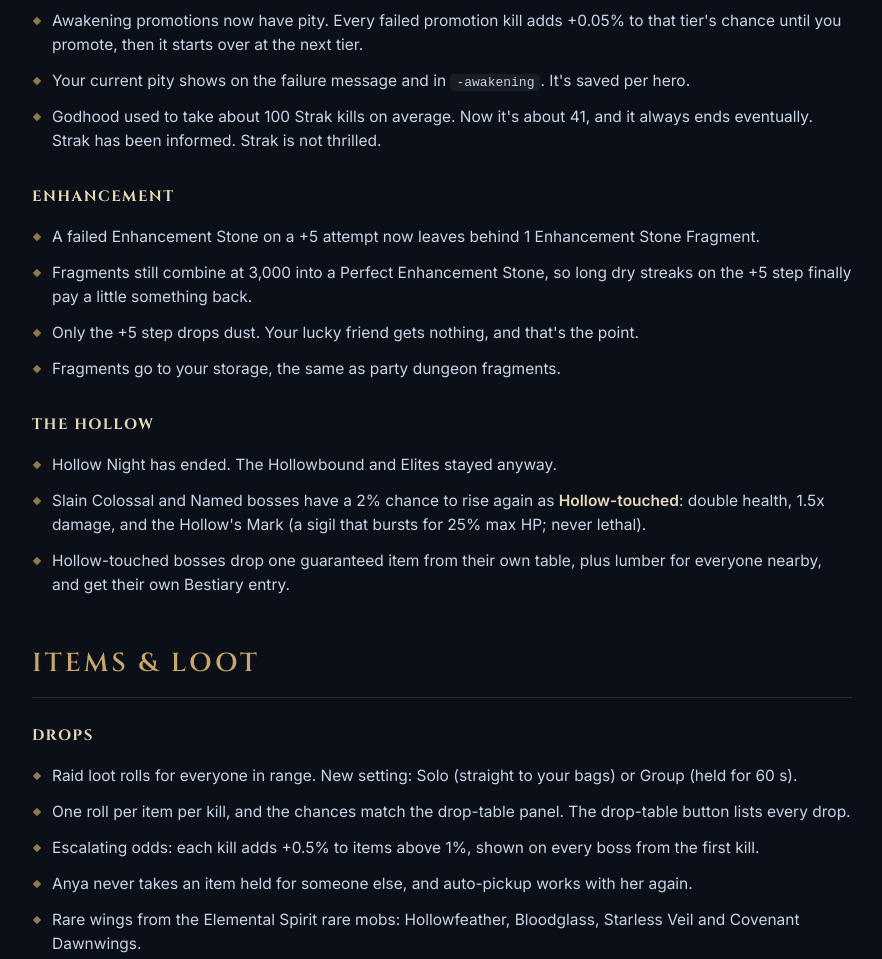
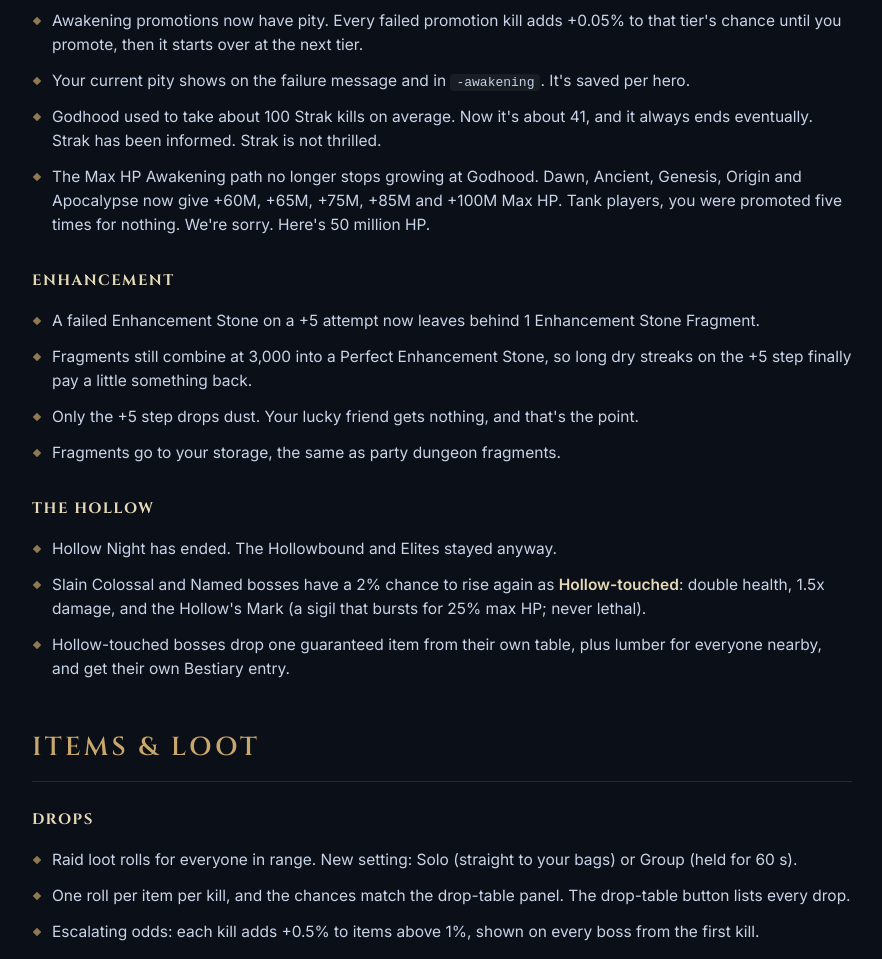
Before and after one commit to Echowrought/echowrought-site, a plain HTML site: page public/patch-notes/1-30/index.html in a window 1280 px wide. Shown: the part 7565-8524 px from the top of the page, without its empty margins (274-1156 px from the left). Drawn offline with nearby package versions, Linux system fonts and the light colour scheme.

Commit message:
Patch notes: Max HP Awakening path past Godhood
Co-Authored-By: Claude Opus 5.5 <noreply@anthropic.com>
Claude-Session: https://claude.ai/code/session_01CMHuxuwzFYZ8WRh6xR6iqV

```diff
--- a/public/patch-notes/1-30/index.html
+++ b/public/patch-notes/1-30/index.html
@@ -436,6 +436,7 @@
           <li>Awakening promotions now have pity. Every failed promotion kill adds +0.05% to that tier's chance until you promote, then it starts over at the next tier.</li>
           <li>Your current pity shows on the failure message and in <code>-awakening</code>. It's saved per hero.</li>
           <li>Godhood used to take about 100 Strak kills on average. Now it's about 41, and it always ends eventually. Strak has been informed. Strak is not thrilled.</li>
+          <li>The Max HP Awakening path no longer stops growing at Godhood. Dawn, Ancient, Genesis, Origin and Apocalypse now give +60M, +65M, +75M, +85M and +100M Max HP. Tank players, you were promoted five times for nothing. We're sorry. Here's 50 million HP.</li>
         </ul>
         <h3 class="pn-sub">Enhancement</h3>
         <ul class="pn-list">
```
